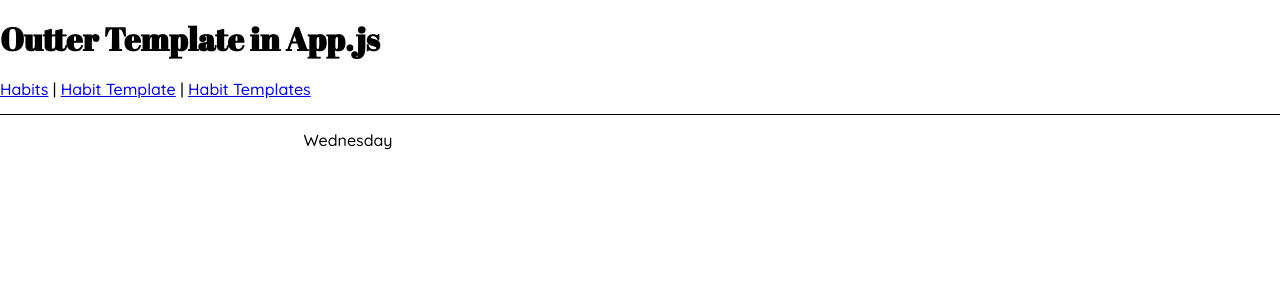
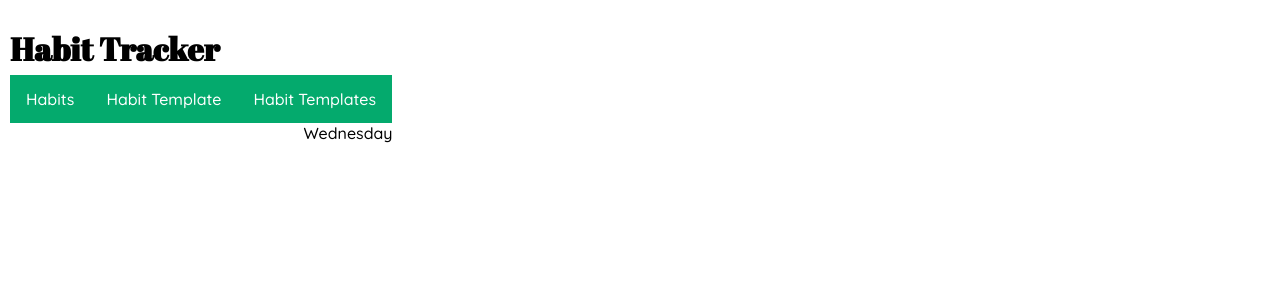
Before and after one commit to syedmwgilani/Habbit-Tracker, a React (Create React App) app: page /habit-tracker/habits in a window 1280 px wide. Shown: the top 300 px of the page. Built offline with nearby package versions, Linux system fonts and the light colour scheme.

Commit message:
Created App.css. Made small edits to App.js ui

```diff
--- /dev/null
+++ b/src/App.css
@@ -0,0 +1,18 @@
+.App {
+    padding: 10px;
+}
+.tab {
+    color: white;
+    background-color: #04AA6D;
+    text-decoration: none;
+    cursor: pointer;
+    padding: 14px 16px;
+}
+
+.tab:hover {
+    background-color: #059862;
+}
+
+.tab:active{
+    background-color: blue;
+}
--- a/src/App.js
+++ b/src/App.js
@@ -1,18 +1,14 @@
 import { Outlet, Link } from "react-router-dom";
+import './App.css'
 
 export default function App() {
   return (
-    <div>
-      <h1>Outter Template in App.js</h1>
-      <nav
-        style={{
-          borderBottom: "solid 1px",
-          paddingBottom: "1rem"
-        }}
-      >
-        <Link to="/habit-tracker/habits">Habits</Link> |{" "}
-        <Link to="/habit-tracker/habit-template">Habit Template</Link> |{" "}
-        <Link to="/habit-tracker/habit-templates">Habit Templates</Link>
+    <div className="App">
+      <h1>Habit Tracker</h1>
+      <nav>
+        <Link className="tab" to="/habit-tracker/habits">Habits</Link>
+        <Link className="tab" to="/habit-tracker/habit-template">Habit Template</Link>
+        <Link className="tab" to="/habit-tracker/habit-templates">Habit Templates</Link>
       </nav>
       <Outlet />
     </div>
```
